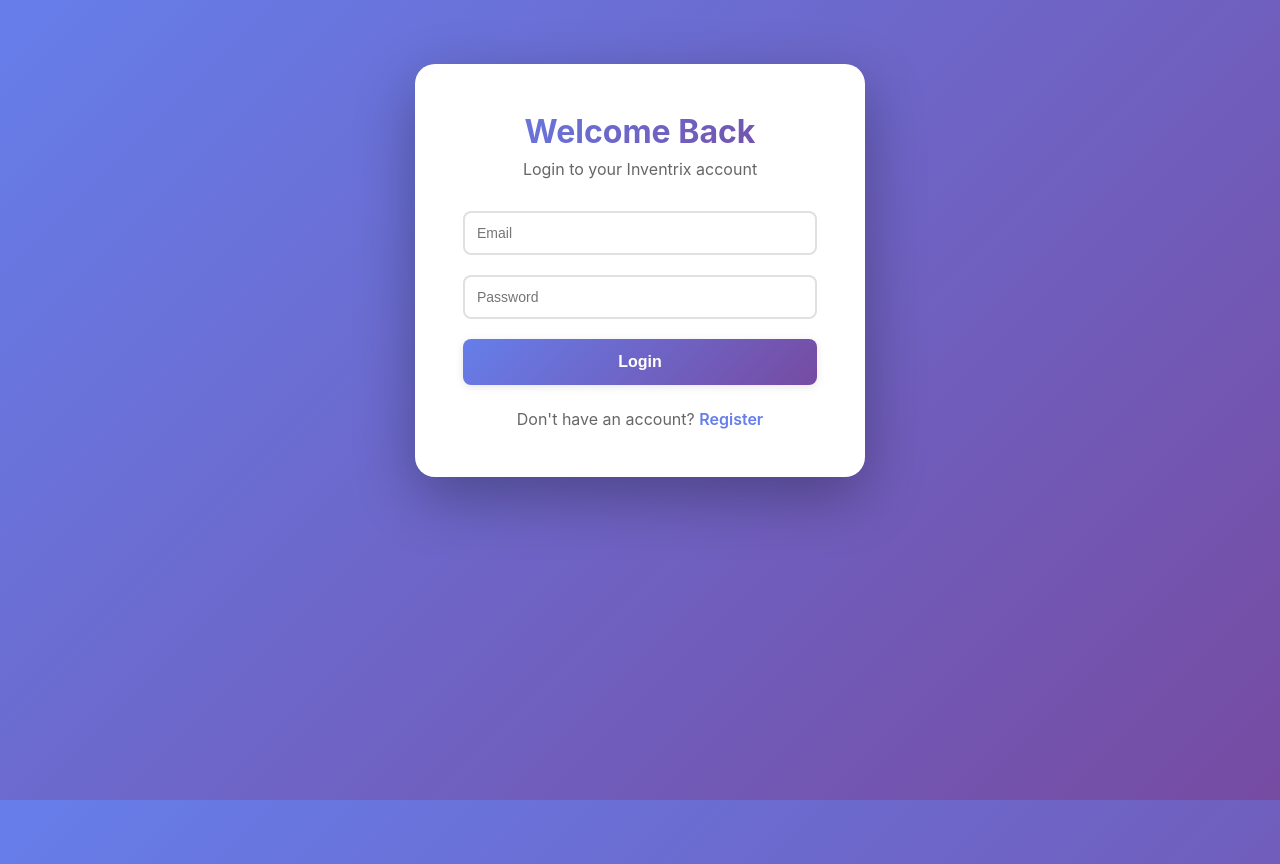
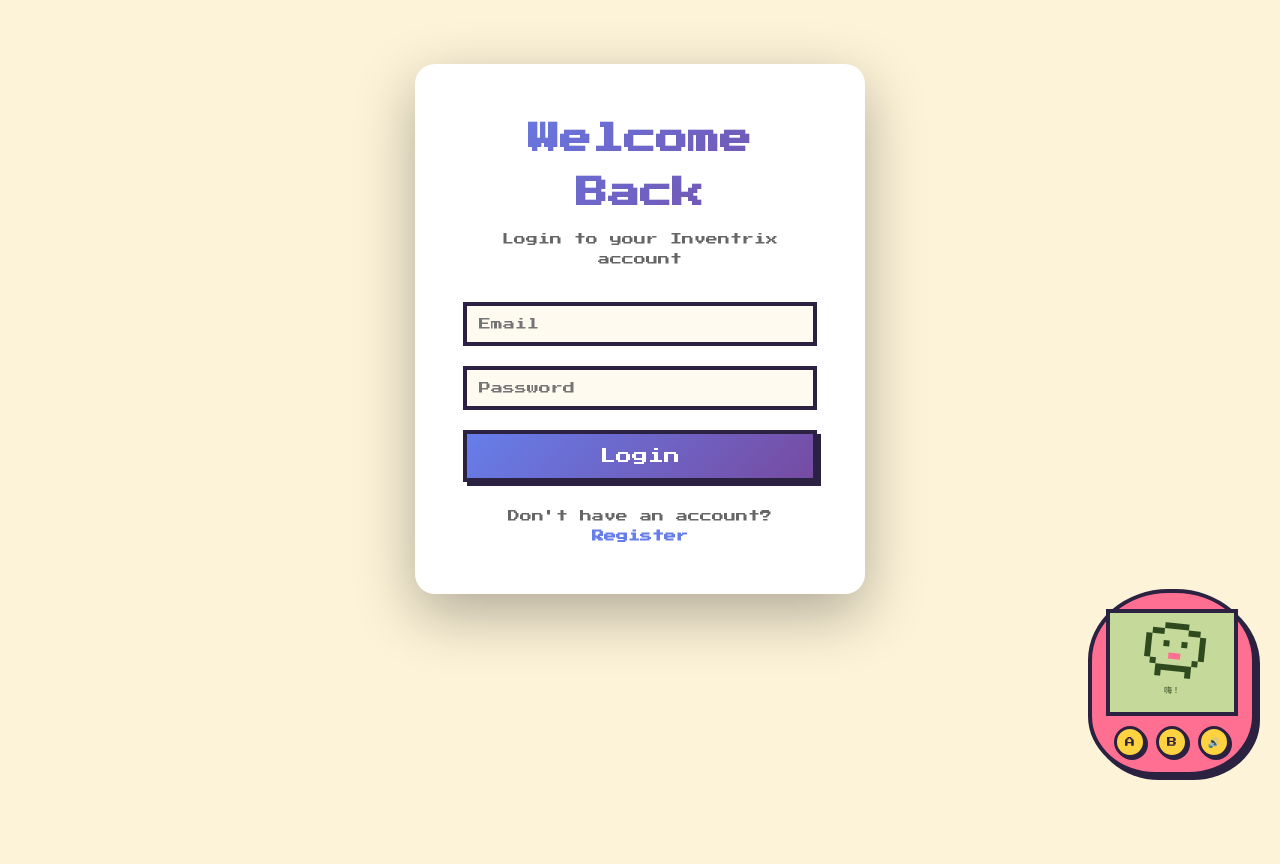
Before and after one commit to chaoting-sun/inventrix, a React (Vite) app in the folder inventrix-code/packages/frontend/: page /login in a window 1280 px wide. Built offline with nearby package versions, Linux system fonts and the light colour scheme.

Commit message:
feat(frontend): add pixel theme and handheld mascot

```diff
--- a/inventrix-code/packages/frontend/index.html
+++ b/inventrix-code/packages/frontend/index.html
@@ -1,8 +1,11 @@
 <!DOCTYPE html>
-<html lang="en">
+<html lang="zh-Hant">
   <head>
     <meta charset="UTF-8" />
     <meta name="viewport" content="width=device-width, initial-scale=1.0" />
+    <link rel="preconnect" href="https://fonts.googleapis.com" />
+    <link rel="preconnect" href="https://fonts.gstatic.com" crossorigin />
+    <link href="https://fonts.googleapis.com/css2?family=Press+Start+2P&display=swap" rel="stylesheet" />
     <title>Inventrix - E-Commerce Platform</title>
   </head>
   <body>
--- a/inventrix-code/packages/frontend/src/App.tsx
+++ b/inventrix-code/packages/frontend/src/App.tsx
@@ -10,6 +10,7 @@ import AdminProducts from './pages/AdminProducts';
 import AdminOrders from './pages/AdminOrders';
 import AdminInventory from './pages/AdminInventory';
 import Layout from './components/Layout';
+import Handheld from './components/Handheld';
 
 const ProtectedRoute = ({ children, adminOnly = false }: { children: JSX.Element; adminOnly?: boolean }) => {
   const { user } = useAuth();
@@ -35,6 +36,7 @@ function App() {
             <Route path="admin/inventory" element={<ProtectedRoute adminOnly><AdminInventory /></ProtectedRoute>} />
           </Route>
         </Routes>
+        <Handheld />
       </BrowserRouter>
     </AuthProvider>
   );
--- /dev/null
+++ b/inventrix-code/packages/frontend/src/components/Handheld.tsx
@@ -0,0 +1,71 @@
+import { useEffect, useState } from 'react';
+import { mascot, MascotMood, MascotState } from '../mascot';
+import { isMuted, playBeep, setMuted } from '../sound';
+
+const PIXEL = 6;
+const COLORS: Record<string, string> = { x: 'var(--px-lcd-ink)', f: 'var(--px-lcd-light)', e: 'var(--px-lcd-ink)', m: 'var(--px-pink)' };
+
+const EYES: Record<MascotMood, string> = {
+  idle: 'xffeffeffx',
+  happy: 'xffeffeffx',
+  dance: 'xffeffeffx',
+  hungry: 'xfeeffeefx',
+};
+const MOUTH: Record<MascotMood, string> = {
+  idle: 'xfffmmfffx',
+  happy: 'xffmmmmffx',
+  dance: 'xffmmmmffx',
+  hungry: 'xfffmmfffx',
+};
+
+function sprite(mood: MascotMood) {
+  return [
+    '...xxxx...',
+    '.xxffffxx.',
+    'xffffffffx',
+    EYES[mood],
+    'xffffffffx',
+    MOUTH[mood],
+    '.xffffffx.',
+    '..xxxxxx..',
+    '..x....x..',
+  ];
+}
+
+const LABEL: Record<MascotMood, string> = { idle: '嗨！', happy: '開心！', dance: '跳舞！', hungry: '肚子餓…' };
+
+export default function Handheld() {
+  const [state, setState] = useState<MascotState>({ mood: 'idle', message: null });
+  const [muted, setMutedState] = useState(isMuted);
+
+  useEffect(() => mascot.subscribe(setState), []);
+
+  const toggleSound = () => {
+    setMuted(!muted);
+    setMutedState(!muted);
+    if (muted) playBeep();
+  };
+
+  const rows = sprite(state.mood);
+  const text = state.mood === 'idle' && state.message ? state.message : LABEL[state.mood];
+
+  return (
+    <aside className="handheld" aria-label="電子雞掌機">
+      <div className="handheld-screen">
+        <div className={`mascot mascot-${state.mood}`}>
+          <svg width={10 * PIXEL} height={rows.length * PIXEL} viewBox={`0 0 10 ${rows.length}`} shapeRendering="crispEdges" aria-hidden="true">
+            {rows.flatMap((row, y) => [...row].map((c, x) => COLORS[c] && <rect key={`${x}-${y}`} x={x} y={y} width={1} height={1} fill={COLORS[c]} />))}
+          </svg>
+          {state.mood === 'happy' && <span className="mascot-fx" aria-hidden="true">♥</span>}
+          {state.mood === 'dance' && <span className="mascot-fx" aria-hidden="true">♪ ♫</span>}
+        </div>
+        <p className="handheld-status" aria-live="polite">{text}</p>
+      </div>
+      <div className="handheld-buttons">
+        <button type="button" aria-label="摸摸" onClick={() => mascot.happy()}>A</button>
+        <button type="button" aria-label="跳舞" onClick={() => mascot.dance()}>B</button>
+        <button type="button" aria-label="音效" aria-pressed={!muted} onClick={toggleSound}>{muted ? '🔇' : '🔊'}</button>
+      </div>
+    </aside>
+  );
+}
--- a/inventrix-code/packages/frontend/src/index.css
+++ b/inventrix-code/packages/frontend/src/index.css
@@ -1,3 +1,19 @@
+:root {
+  --px-font: 'Press Start 2P', system-ui, 'PingFang TC', 'Noto Sans TC', sans-serif;
+  --px-bg: #fdf3d8;
+  --px-paper: #fffaf0;
+  --px-ink: #2b2140;
+  --px-muted: #6b5f80;
+  --px-pink: #ff6f91;
+  --px-yellow: #ffd23f;
+  --px-green: #3bb273;
+  --px-red: #e84855;
+  --px-lcd-light: #c4d99a;
+  --px-lcd-ink: #2f4a1f;
+  --px-border: 4px solid var(--px-ink);
+  --px-shadow: 4px 4px 0 var(--px-ink);
+}
+
 * {
   margin: 0;
   padding: 0;
@@ -5,27 +21,33 @@
 }
 
 body {
-  font-family: -apple-system, BlinkMacSystemFont, 'Segoe UI', 'Roboto', 'Oxygen', 'Ubuntu', 'Cantarell', sans-serif;
-  background: linear-gradient(135deg, #667eea 0%, #764ba2 100%);
-  background-attachment: fixed;
-  color: #333;
+  font-family: var(--px-font);
+  font-size: 12px;
+  line-height: 1.7;
+  background: var(--px-bg);
+  color: var(--px-ink);
   min-height: 100vh;
 }
 
 button {
   cursor: pointer;
-  border: none;
+  border: var(--px-border);
   padding: 12px 24px;
-  border-radius: 8px;
-  font-size: 14px;
-  font-weight: 600;
-  transition: all 0.3s ease;
-  box-shadow: 0 2px 8px rgba(0,0,0,0.1);
+  font-family: inherit;
+  font-size: 12px;
+  background: var(--px-yellow);
+  color: var(--px-ink);
+  box-shadow: var(--px-shadow);
 }
 
 button:hover:not(:disabled) {
-  transform: translateY(-2px);
-  box-shadow: 0 4px 12px rgba(0,0,0,0.2);
+  transform: translate(-2px, -2px);
+  box-shadow: 6px 6px 0 var(--px-ink);
+}
+
+button:active:not(:disabled) {
+  transform: translate(2px, 2px);
+  box-shadow: 0 0 0 var(--px-ink);
 }
 
 button:disabled {
@@ -35,15 +57,120 @@ button:disabled {
 
 input, select, textarea {
   padding: 12px;
-  border: 2px solid #e0e0e0;
-  border-radius: 8px;
-  font-size: 14px;
+  border: var(--px-border);
+  font-family: inherit;
+  font-size: 12px;
   width: 100%;
-  transition: border-color 0.3s ease;
+  background: var(--px-paper);
 }
 
 input:focus, select:focus, textarea:focus {
-  outline: none;
-  border-color: #667eea;
-  box-shadow: 0 0 0 3px rgba(102, 126, 234, 0.1);
+  outline: 4px solid var(--px-pink);
+  outline-offset: 0;
 }
+
+.handheld {
+  position: fixed;
+  right: 24px;
+  bottom: 24px;
+  z-index: 1000;
+  width: 168px;
+  padding: 16px 14px 14px;
+  background: var(--px-pink);
+  border: var(--px-border);
+  border-radius: 48% 48% 40% 40% / 38% 38% 32% 32%;
+  box-shadow: var(--px-shadow);
+}
+
+.handheld-screen {
+  display: flex;
+  flex-direction: column;
+  align-items: center;
+  gap: 6px;
+  padding: 10px 6px 8px;
+  background: var(--px-lcd-light);
+  border: var(--px-border);
+}
+
+.handheld-status {
+  min-height: 2.6em;
+  font-size: 8px;
+  line-height: 1.6;
+  text-align: center;
+  color: var(--px-lcd-ink);
+}
+
+.handheld-buttons {
+  display: flex;
+  justify-content: center;
+  gap: 10px;
+  margin-top: 10px;
+}
+
+.handheld-buttons button {
+  width: 32px;
+  height: 32px;
+  padding: 0;
+  border-width: 3px;
+  border-radius: 50%;
+  font-size: 10px;
+  box-shadow: 2px 2px 0 var(--px-ink);
+}
+
+.mascot {
+  position: relative;
+  height: 54px;
+  display: flex;
+  align-items: flex-end;
+}
+
+.mascot svg {
+  display: block;
+  transform-origin: 50% 100%;
+}
+
+.mascot-fx {
+  position: absolute;
+  top: -6px;
+  left: 50%;
+  transform: translateX(-50%);
+  font-size: 12px;
+  color: var(--px-red);
+  white-space: nowrap;
+  animation: mascot-float 1.2s steps(6) forwards;
+}
+
+.mascot-idle svg { animation: mascot-sway 1.6s steps(2, jump-none) infinite alternate; }
+.mascot-happy svg { animation: mascot-jump 0.6s steps(4) 2; }
+.mascot-dance svg { animation: mascot-dance 0.5s steps(2, jump-none) infinite alternate; }
+.mascot-hungry svg { animation: mascot-hungry 2s steps(2, jump-none) infinite alternate; }
+
+@keyframes mascot-sway {
+  from { transform: rotate(-6deg); }
+  to { transform: rotate(6deg); }
+}
+
+@keyframes mascot-jump {
+  0%, 100% { transform: translateY(0); }
+  50% { transform: translateY(-14px); }
+}
+
+@keyframes mascot-dance {
+  from { transform: translateX(-8px) rotate(-12deg); }
+  to { transform: translateX(8px) rotate(12deg); }
+}
+
+@keyframes mascot-hungry {
+  from { transform: scale(1.15, 0.6); }
+  to { transform: scale(1.2, 0.55); }
+}
+
+@keyframes mascot-float {
+  from { opacity: 1; transform: translate(-50%, 0); }
+  to { opacity: 0; transform: translate(-50%, -18px); }
+}
+
+@media (prefers-reduced-motion: reduce) {
+  .mascot svg, .mascot-fx { animation: none; }
+  .mascot-hungry svg { transform: scale(1.15, 0.6); }
+}
```
